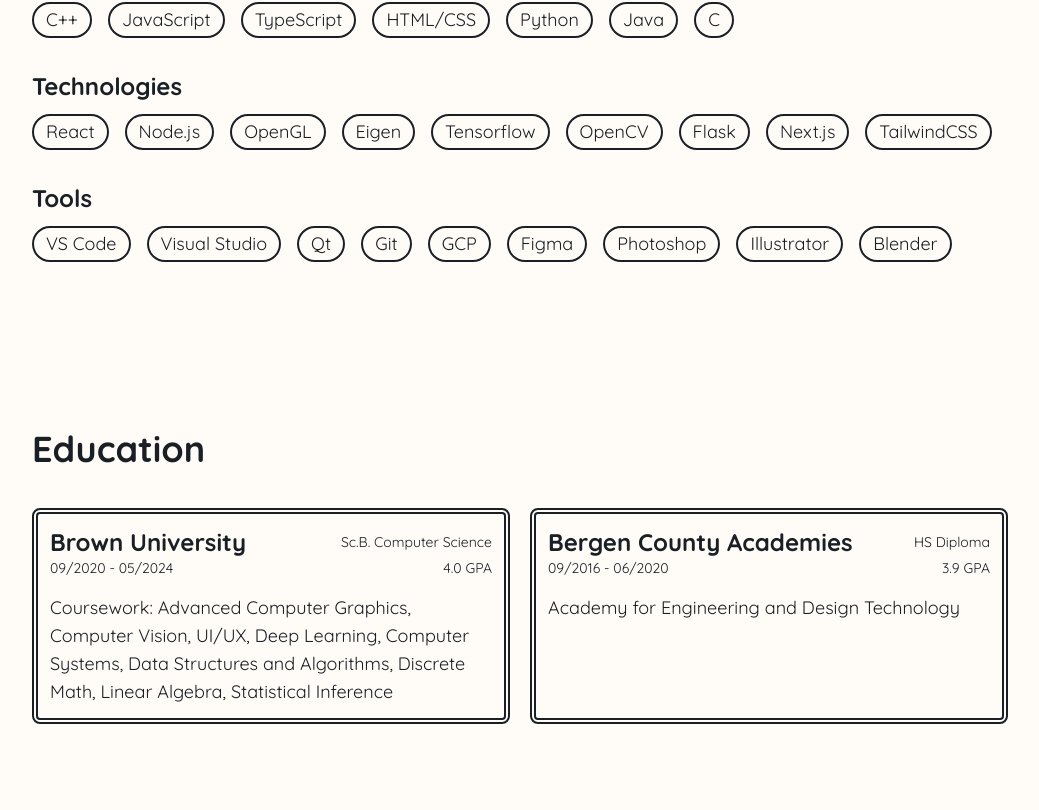
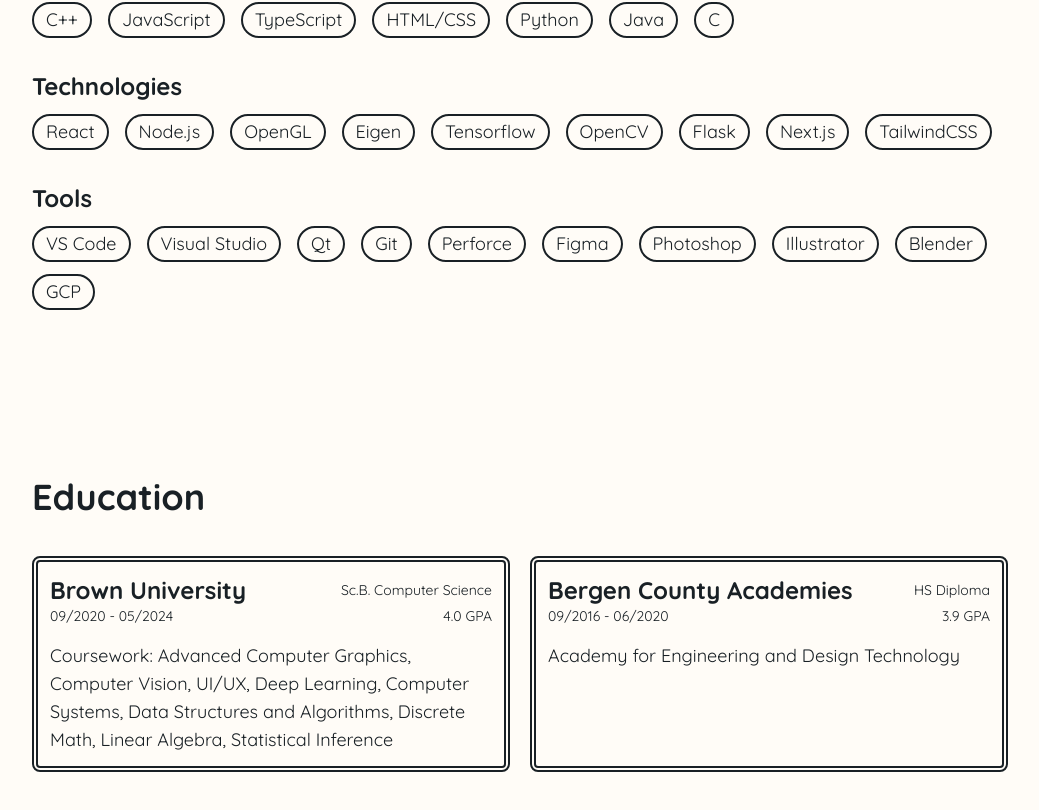
Before and after one commit to mehekj/website, a Next.js app: page / in a window 1280 px wide. Shown: the part 2036-2846 px from the top of the page, without its empty margins (120-1159 px from the left). Built offline with nearby package versions, Linux system fonts and the light colour scheme.

Commit message:
didn't fumble through learning perforce for nothing did i

```diff
--- a/components/sections/Skills.tsx
+++ b/components/sections/Skills.tsx
@@ -26,11 +26,12 @@
         'Visual Studio',
         'Qt',
         'Git',
-        'GCP',
+        'Perforce',
         'Figma',
         'Photoshop',
         'Illustrator',
         'Blender',
+        'GCP',
     ];
 
     return (
```
Also changed, not shown: 1 other file (tests, documents, lock files or other folders).
